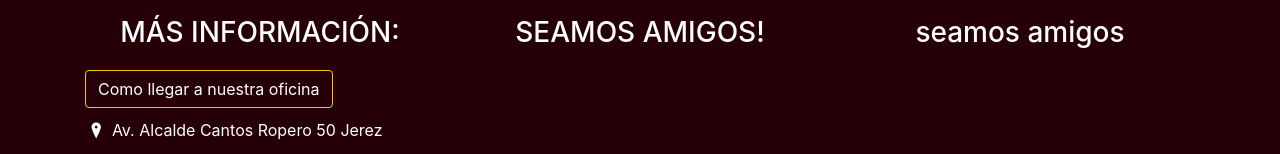
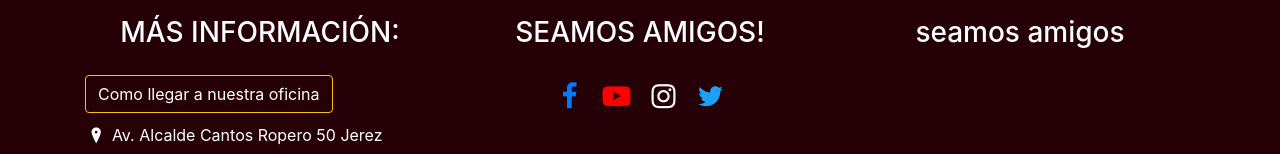
Before and after one commit to AnatoliyLastochkin/Adulam, a plain HTML site: page index.html in a window 1280 px wide. Shown: the part 1007-1161 px from the top of the page. Drawn offline with nearby package versions, Linux system fonts and the light colour scheme.

Commit message:
social-buttons were added

```diff
--- a/index.html
+++ b/index.html
@@ -152,10 +152,10 @@
         <div class="col-md-4">
           <h3>SEAMOS AMIGOS!</h3>
           <ul class="footer_social">
-            <li><a class="footer_social_link></a></li>
-            <li><a class="footer_social_link></a></li>
-            <li><a class="footer_social_link></a></li>
-            <li><a class="footer_social_link></a></li>
+            <li><a href="#"><i class="icon-facebook"></i></a></li>
+            <li><a class="youtube" href="#"><i class="icon-youtube-play"></i></a></li>
+            <li><a class="instagram" href="#"><i class="icon-instagram"></i></a></li>
+            <li><a class="twitter" href="#"><i class="icon-twitter"></i></a></li>
           </ul>
         </div>
         <div class="col-md-4">
--- a/sass/fontello.scss
+++ b/sass/fontello.scss
@@ -1,11 +1,11 @@
 @font-face {
   font-family: 'fontello';
-  src: url('../font/fontello.eot?89875269');
-  src: url('../font/fontello.eot?89875269#iefix') format('embedded-opentype'),
-  url('../font/fontello.woff2?89875269') format('woff2'),
-  url('../font/fontello.woff?89875269') format('woff'),
-  url('../font/fontello.ttf?89875269') format('truetype'),
-  url('../font/fontello.svg?89875269#fontello') format('svg');
+  src: url('../fonts/fontello.eot?89875269');
+  src: url('../fonts/fontello.eot?89875269#iefix') format('embedded-opentype'),
+  url('../fonts/fontello.woff2?89875269') format('woff2'),
+  url('../fonts/fontello.woff?89875269') format('woff'),
+  url('../fonts/fontello.ttf?89875269') format('truetype'),
+  url('../fonts/fontello.svg?89875269#fontello') format('svg');
   font-weight: normal;
   font-style: normal;
 }
--- a/sass/main.sass
+++ b/sass/main.sass
@@ -114,7 +114,7 @@ a
   color: $white
   h3
     text-align: center
-    margin-bottom: 20px
+    margin-bottom: 25px
   &_info
     margin: 0
     padding: 0
@@ -123,8 +123,6 @@ a
       a
         color: $white
         text-decoration: none
-
-
         &:hover
           color: $hover-color
           transition: all 0.2s
@@ -134,5 +132,29 @@ a
         &:active
           color: $active-color
           transition: all 0.2s
+
 .footer_info_map
   background-color: $gold
+
+.footer_social
+  text-align: center
+  font-size: 28px
+  margin: 0
+  padding: 0
+  li
+    display: inline-block
+
+.youtube
+  color: #ff0000
+  &:hover
+    color: $white
+
+.instagram
+  color: $white
+  &:hover
+    color: #ef5a42
+
+.twitter
+  color: #1da1f2
+  &:hover
+    color: $white
```
Also changed, not shown: css/main.css.
